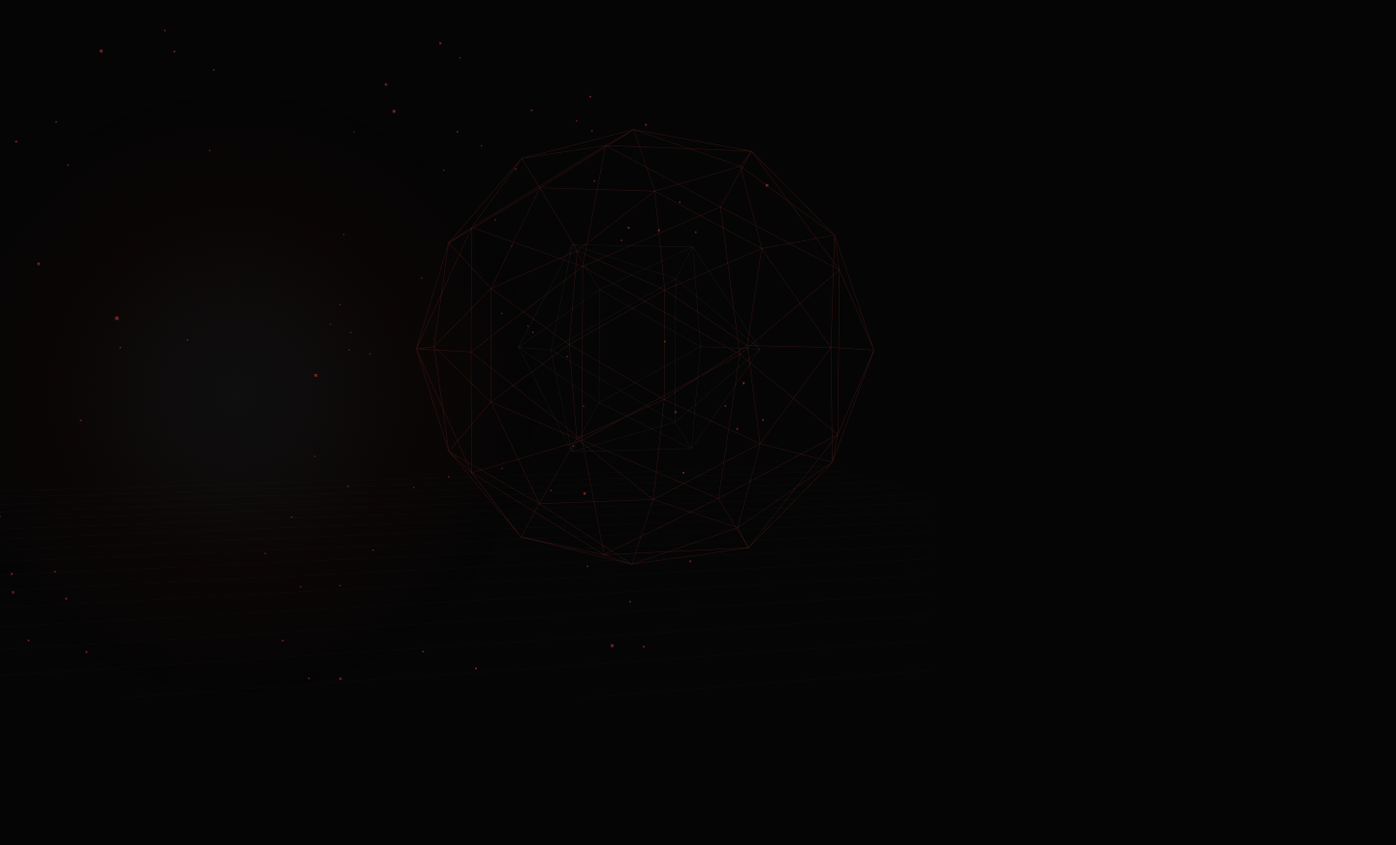
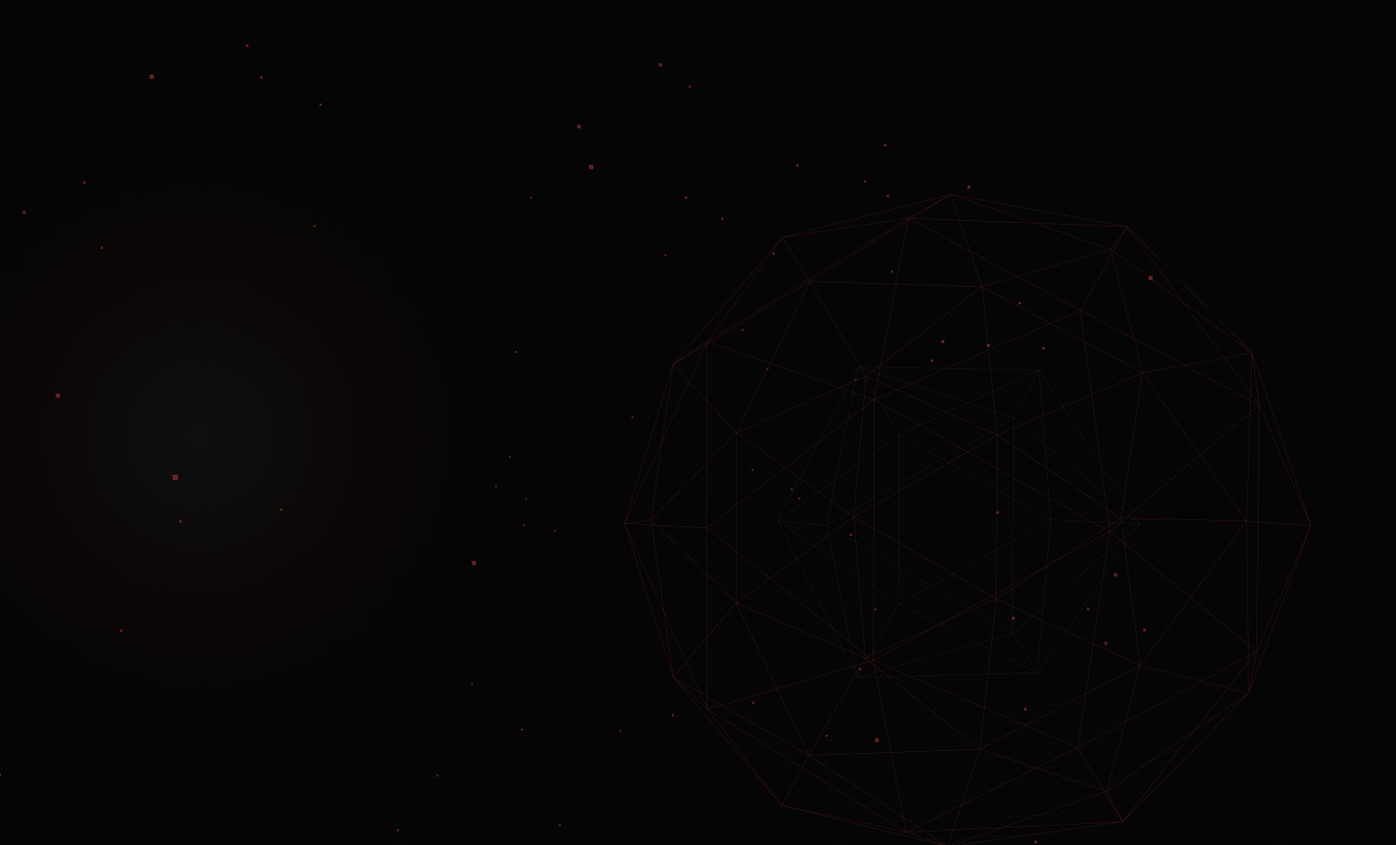
Before and after one commit to Shiyuki99/shiyuki99.github.io, a website built with Vite: page render-sources/hero/hero.html in a window 1280 px wide. Shown: the top 872 px of the page at 97% size, 1440 px wide, since content can reach past the window. Before the commit the page ends 800 px from the top, so only its background shows below. Built offline with nearby package versions, Linux system fonts and the light colour scheme.

Commit message:
fix: 20s loop, 1440x1080@2x res, 1 rev per 20s

```diff
--- a/render-sources/hero/hero.html
+++ b/render-sources/hero/hero.html
@@ -1,22 +1,48 @@
 <!DOCTYPE html>
 <html lang="en">
+
 <head>
   <meta charset="UTF-8">
   <meta name="viewport" content="width=device-width, initial-scale=1.0">
   <title>Hero Render Source</title>
   <style>
-  *, *::before, *::after { margin: 0; padding: 0; box-sizing: border-box; }
-  body { background: #050505; overflow: hidden; width: 960px; height: 720px; position: relative; }
-  canvas { position: absolute; inset: 0; width: 100%; height: 100%; }
+    *,
+    *::before,
+    *::after {
+      margin: 0;
+      padding: 0;
+      box-sizing: border-box;
+    }
+
+    body {
+      background: #050505;
+      overflow: hidden;
+      width: 1440px;
+      height: 1080px;
+      position: relative;
+    }
+
+    canvas {
+      position: absolute;
+      inset: 0;
+      width: 100%;
+      height: 100%;
+    }
 
     .hero-light {
-    position: absolute; z-index: 0;
-    width: 640px; height: 640px; top: 12%; left: -8%;
-    border-radius: 50%; pointer-events: none;
-    background: radial-gradient(circle, rgba(255,255,255,0.045) 0%, rgba(229,62,62,0.03) 40%, transparent 70%);
+      position: absolute;
+      z-index: 0;
+      width: 640px;
+      height: 640px;
+      top: 12%;
+      left: -8%;
+      border-radius: 50%;
+      pointer-events: none;
+      background: radial-gradient(circle, rgba(255, 255, 255, 0.045) 0%, rgba(229, 62, 62, 0.03) 40%, transparent 70%);
     }
   </style>
 </head>
+
 <body>
   <canvas id="hero-canvas"></canvas>
   <div class="hero-light" id="hero-light"></div>
@@ -28,7 +54,7 @@
     import * as THREE from 'three';
 
     const canvas = document.getElementById('hero-canvas');
-    const W = 960, H = 720;
+    const W = 1440, H = 1080;
 
     const renderer = new THREE.WebGLRenderer({ canvas, alpha: true, antialias: true });
     renderer.setSize(W, H, false);
@@ -57,7 +83,7 @@
       const r = 2.5 + Math.random() * 1.3;
       const theta = Math.random() * Math.PI * 2;
       const phi = Math.acos(Math.random() * 2 - 1);
-      positions[i * 3]     = r * Math.sin(phi) * Math.cos(theta);
+      positions[i * 3] = r * Math.sin(phi) * Math.cos(theta);
       positions[i * 3 + 1] = r * Math.sin(phi) * Math.sin(theta);
       positions[i * 3 + 2] = r * Math.cos(phi);
     }
@@ -76,7 +102,7 @@
 
     const light = document.getElementById('hero-light');
 
-    const DURATION = 8000;
+    const DURATION = 20000;
 
     let elapsed = 0;
 
@@ -107,4 +133,5 @@
     window.__stepFrame = (dtMs) => stepFrame(dtMs);
   </script>
 </body>
+
 </html>
--- a/scripts/prerender.mjs
+++ b/scripts/prerender.mjs
@@ -35,6 +35,7 @@ async function main() {
         duration: CONFIG.hero.duration,
         fps: CONFIG.hero.fps,
         alpha: true,
+        scale: CONFIG.hero.scale,
       });
     } else {
       console.log('hero: up to date, skipping');
```
Also changed, not shown: index.html (+3 -4 lines), scripts/config.mjs (+4 -3 lines). Lines whose indentation alone changed are shown as unchanged.
